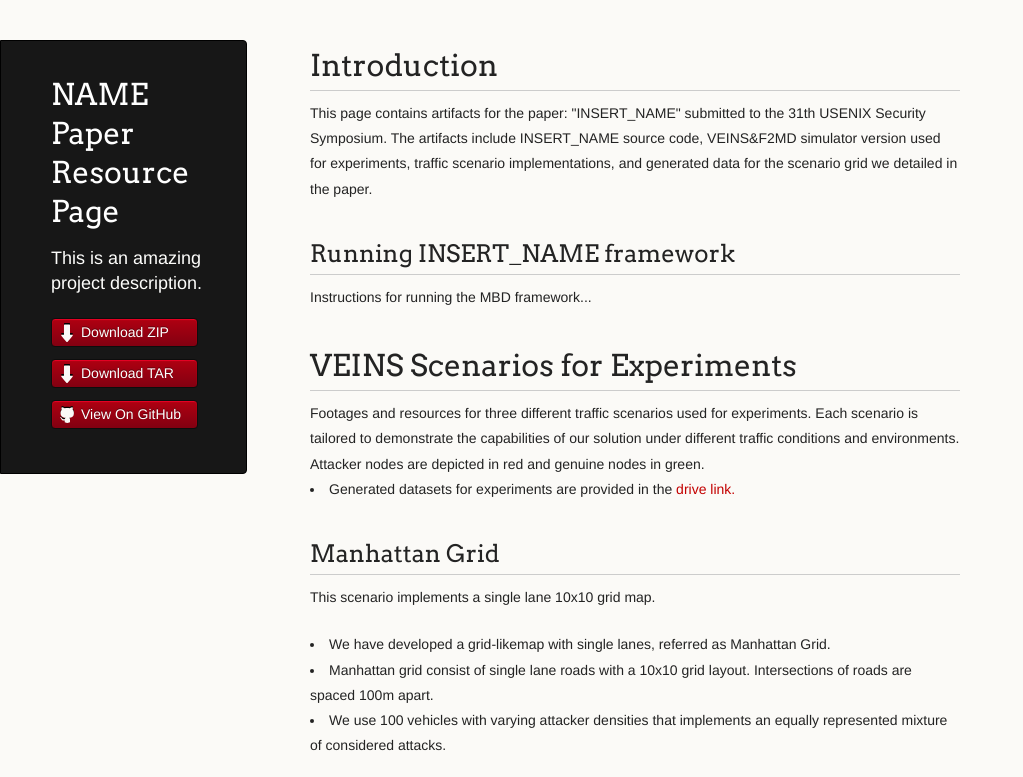
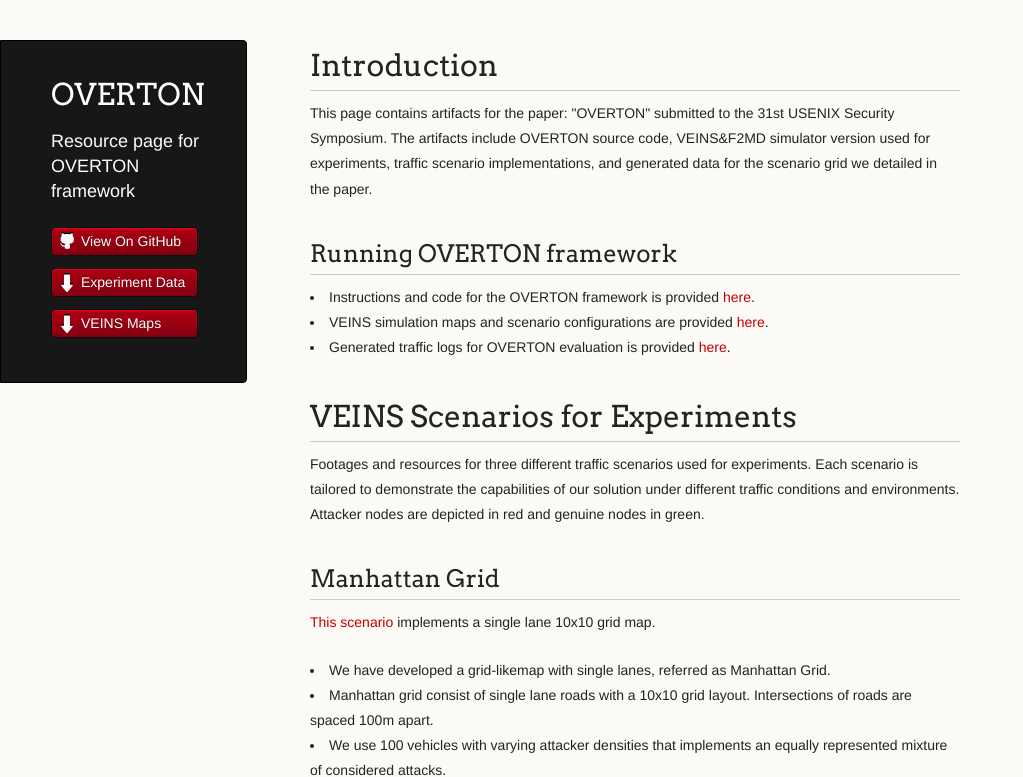
Before and after one commit to OvertonV2X/OvertonV2X.github.io, a plain HTML site: page index.html in a window 1280 px wide. Shown: the top 777 px of the page, without its empty margins (0-1023 px from the left). Drawn offline with Linux system fonts and the light colour scheme; grey boxes are pictures that could not be loaded.

Commit message:
update page

```diff
--- a/index.html
+++ b/index.html
@@ -3,7 +3,7 @@
   <head>
     <meta charset="utf-8">
     <meta http-equiv="X-UA-Compatible" content="chrome=1">
-    <title>NAME Paper Resource Page</title>
+    <title>OVERTON Paper Resource Page</title>
 
     <link rel="stylesheet" href="stylesheets/styles.css">
     <link rel="stylesheet" href="stylesheets/pygment_trac.css">
@@ -31,40 +31,37 @@
   <body>
     <div class="wrapper">
       <header>
-        <h1 class="header">NAME Paper Resource Page</h1>
-        <p class="header">This is an amazing project description.</p>
+        <h1 class="header">OVERTON</h1>
+        <p class="header">Resource page for OVERTON framework</p>
         <ul>
-          <li class="download"><a class="buttons" href="https://github.com/harrisonford/awesome/zipballmus/master">Download ZIP</a></li>
-          <li class="download"><a class="buttons" href="https://github.com/harrisonford/awesome/tarball/master">Download TAR</a></li>
-          <li><a class="buttons github" href="http://github.com/harrisonford/awesome">View On GitHub</a></li>
+          <li><a class="buttons github" href="https://github.com/OvertonV2X/OVERTON">View On GitHub</a></li>
+          <li class="download"><a class="buttons" href="https://drive.google.com/drive/folders/1qQ4VvuhZQHSKRFGCB6NnuSjIxne3vDiW">Experiment Data</a></li>
+          <li class="download"><a class="buttons" href="https://github.com/OvertonV2X/veins-f2md">VEINS Maps</a></li>
         </ul>
 
       </header>
       <section>
         <h1>Introduction</h1>
 
-      <p>This page contains artifacts for the paper: "INSERT_NAME" submitted to the 31th USENIX Security Symposium. The artifacts include INSERT_NAME source code, VEINS&F2MD simulator version used for experiments, traffic scenario implementations, and generated data for the scenario grid we detailed in the paper. </p>
+      <p>This page contains artifacts for the paper: "OVERTON" submitted to the 31st USENIX Security Symposium. The artifacts include OVERTON source code, VEINS&F2MD simulator version used for experiments, traffic scenario implementations, and generated data for the scenario grid we detailed in the paper. </p>
 
 
-      <h2>Running INSERT_NAME framework</h2>
+      <h2>Running OVERTON framework</h2>
 
+      <li>Instructions and code for the OVERTON framework is provided <a href="https://github.com/OvertonV2X/OVERTON">here</a>.</li>
+      <li>VEINS simulation maps and scenario configurations are provided <a href="https://github.com/OvertonV2X/veins-f2md">here</a>.</li>
+      <li>Generated traffic logs for OVERTON evaluation is provided <a href="https://drive.google.com/drive/folders/1qQ4VvuhZQHSKRFGCB6NnuSjIxne3vDiW">here</a>.</li>
 
-      Instructions for running the MBD framework...
 
 
       <h1>VEINS Scenarios for Experiments</h1>
       Footages and resources for three different traffic scenarios used for experiments. Each scenario is
       tailored to demonstrate the capabilities of our solution
       under different traffic conditions and environments. Attacker nodes are depicted in red and genuine nodes in green.
-      <li>
-        Generated datasets for experiments are provided in the <a href="https://drive.google.com/drive/folders/1cd8WCqbW8xmsmmwu11O5nFJeTKLQz2FW?usp=sharing
-        ">drive link.</a>
 
-
-        </li>
       <h2> Manhattan Grid </h2>
       <p>
-        This scenario implements a single lane 10x10 grid map.
+        <a href="https://github.com/OvertonV2X/veins-f2md/tree/main/f2md-networks/ManhattanGrid">This scenario</a> implements a single lane 10x10 grid map.
         <li>We have developed a grid-likemap with single lanes, referred as Manhattan Grid. </li>
         <li>Manhattan grid consist of single lane roads with a 10x10 grid layout. Intersections of roads are spaced 100m apart. </li>
         <li>We use 100 vehicles with varying attacker densities that implements an equally represented mixture of considered attacks. </li>
@@ -77,7 +74,7 @@
 
 
       <h2> Erlangen Flock </h2>
-      <p> This scenario implements a realistic rush hour scenario with frequent congestions.
+      <p> <a href="https://github.com/OvertonV2X/veins-f2md/tree/main/f2md-networks/erlangenScenario">This scenario</a> implements a realistic rush hour scenario with frequent congestions.
 
 
 
@@ -104,7 +101,7 @@
 
       <h2> IRTSX Map </h2>
       <p>
-        The scenario emulates regular traffic scenario in the IRTSX campus.
+        <a href="https://github.com/OvertonV2X/veins-f2md/tree/main/f2md-networks/IRTSystemXScenario">This scenario</a> emulates regular traffic scenario in the IRTSX campus.
 
 
 
@@ -135,14 +132,9 @@
       <h2> LuST Scenario Performance (CaTCh scenario)</h2>
 
       -->
-      <h1>Source Files and Installation</h1>
       <h2>VEINS&F2MD simulator</h2>
-      The repositories for VEINS&F2MD
-
-
-
+      OVERTON is implemented to work on existing message interface for both ITS-G5 (IEEE 802.11p) and C-V2X (3GPP PC5 Mode 4) communication standards. The evaluation of OVERTON is performed by VEINS&F2MD V2X traffic simulators. Instructions for installing the simulator is provided <a href="https://github.com/josephkamel/F2MD">here</a>.
 
     </div>
-    <!--[if !IE]><script>fixScale(document);</script><!--<![endif]-->
   </body>
 </html>
```
